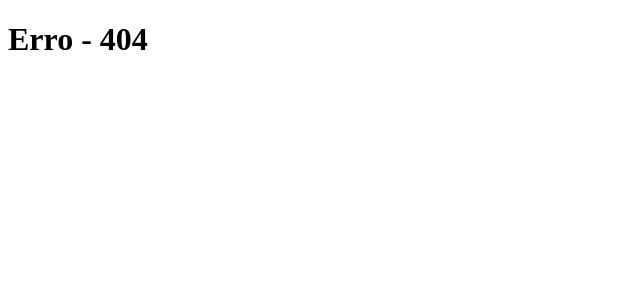
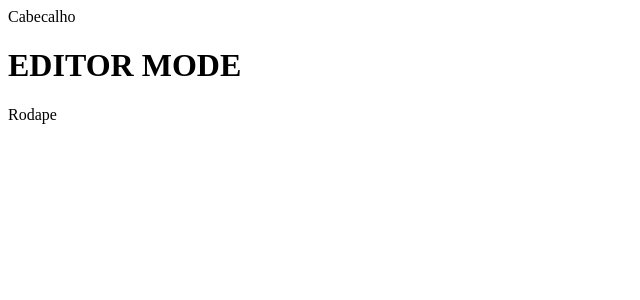
Before and after one commit to GEdO23/Exercicio-Principal, a React (Vite) app: page /editar/produto/1 in a window 1280 px wide. Before the commit this address had no page. Shown: the top 300 px of the page, without its empty margins (0-640 px from the left). Built offline with nearby package versions, Linux system fonts and the light colour scheme.

Commit message:
Criando e roteando página de Edição de Produtos

```diff
--- a/src/main.jsx
+++ b/src/main.jsx
@@ -7,6 +7,7 @@ import { RouterProvider, createBrowserRouter } from 'react-router-dom'
 import Error from './routes/Error/index.jsx'
 import Home from './routes/Home/index.jsx'
 import Produtos from './routes/Produtos/index.jsx'
+import EditarProdutos from './routes/EditarProdutos/index.jsx'
 
 const router = createBrowserRouter(
   [
@@ -15,6 +16,7 @@ const router = createBrowserRouter(
     children: [
       { path: '/', element: <Home /> },
       { path: '/produtos', element: <Produtos />},
+      { path: '/editar/produto/:id', element: <EditarProdutos/>},
     ]}
   ]
 )
--- /dev/null
+++ b/src/routes/EditarProdutos/index.jsx
@@ -0,0 +1,15 @@
+
+export default function EditarProdutos() {
+
+  return (
+    <>
+
+        <div>
+
+            <h1>EDITOR MODE</h1>
+
+        </div>
+
+    </>
+  )
+}
```
